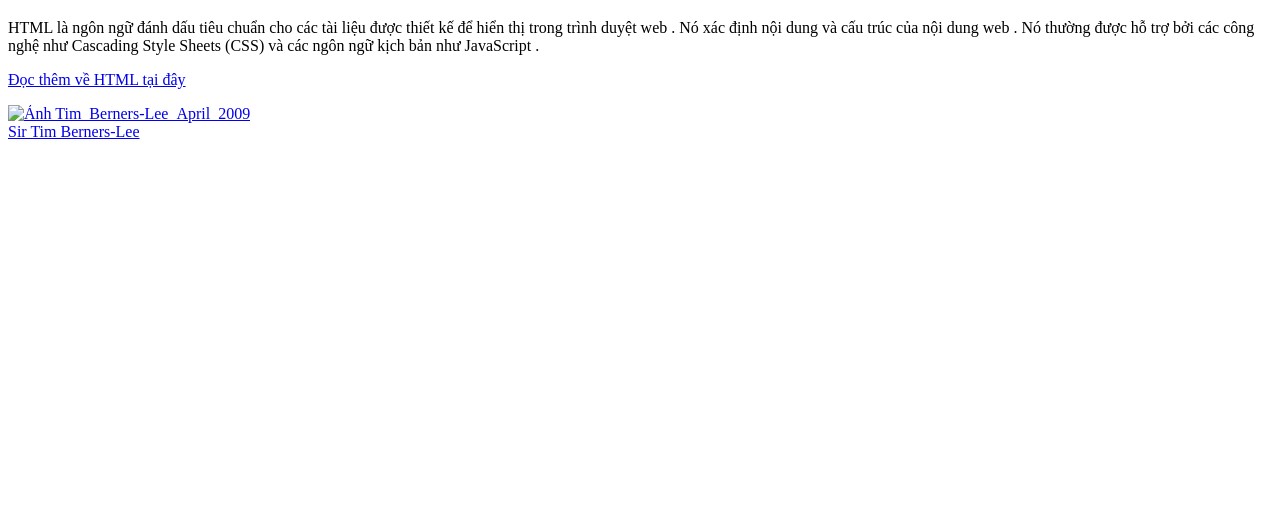
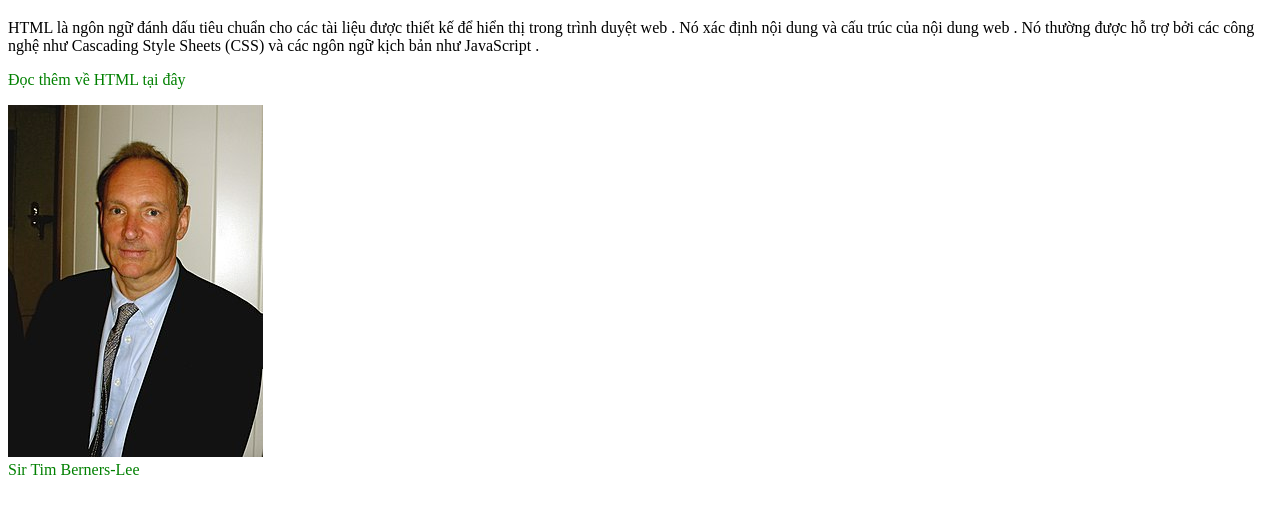
Before and after one commit to Dev-Goal/goalhoclaptrinh-2, a plain HTML site: page index.html in a window 1280 px wide. Shown: the part 61-574 px from the top of the page. Drawn offline with Linux system fonts and the light colour scheme; the site is published under a folder, as on GitHub Pages, so addresses that start at the root find nothing.

Commit message:
update lan 2

```diff
--- a/index.html
+++ b/index.html
@@ -3,7 +3,7 @@
   <head>
     <meta charset="UTF-8" />
     <meta name="viewport" content="width=device-width, initial-scale=1.0" />
-    <link rel="stylesheet" href="/acces/css/style.css" />
+    <link rel="stylesheet" href="./acces/css/style.css" />
     <title>Document</title>
   </head>
   <body>
@@ -16,7 +16,7 @@
     </p>
     <a class="link__desc" target="_blank" href="https://en.wikipedia.org/wiki/HTML">Đọc thêm về HTML tại đây
       <p>
-        <img src="/acces/img/Tim_Berners-Lee_April_2009.jpg" alt="Ảnh Tim_Berners-Lee_April_2009">
+        <img src="./acces/img/Tim_Berners-Lee_April_2009.jpg" alt="Ảnh Tim_Berners-Lee_April_2009">
         <br>
         <a class="link__desc" target="_blank" href="https://vi.wikipedia.org/wiki/Tim_Berners-Lee">Sir Tim Berners-Lee</a>
       </p>
```
